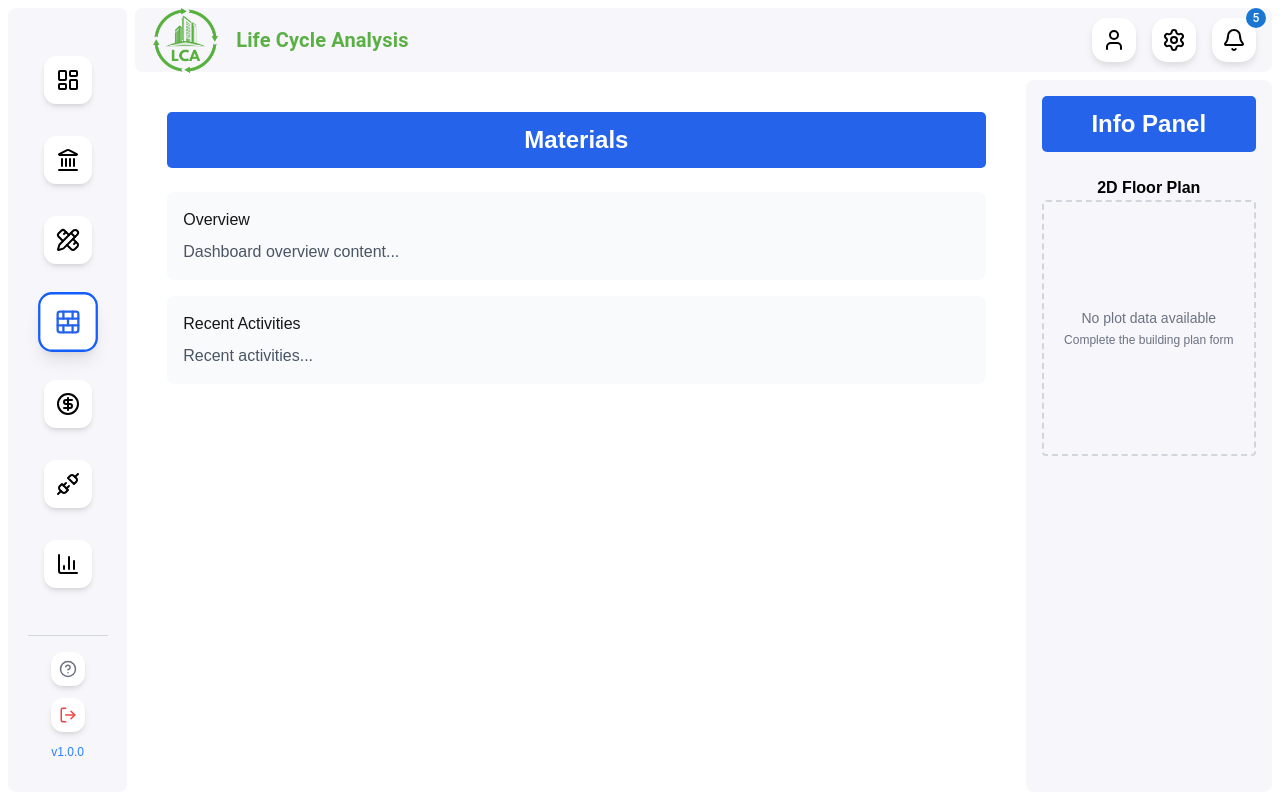
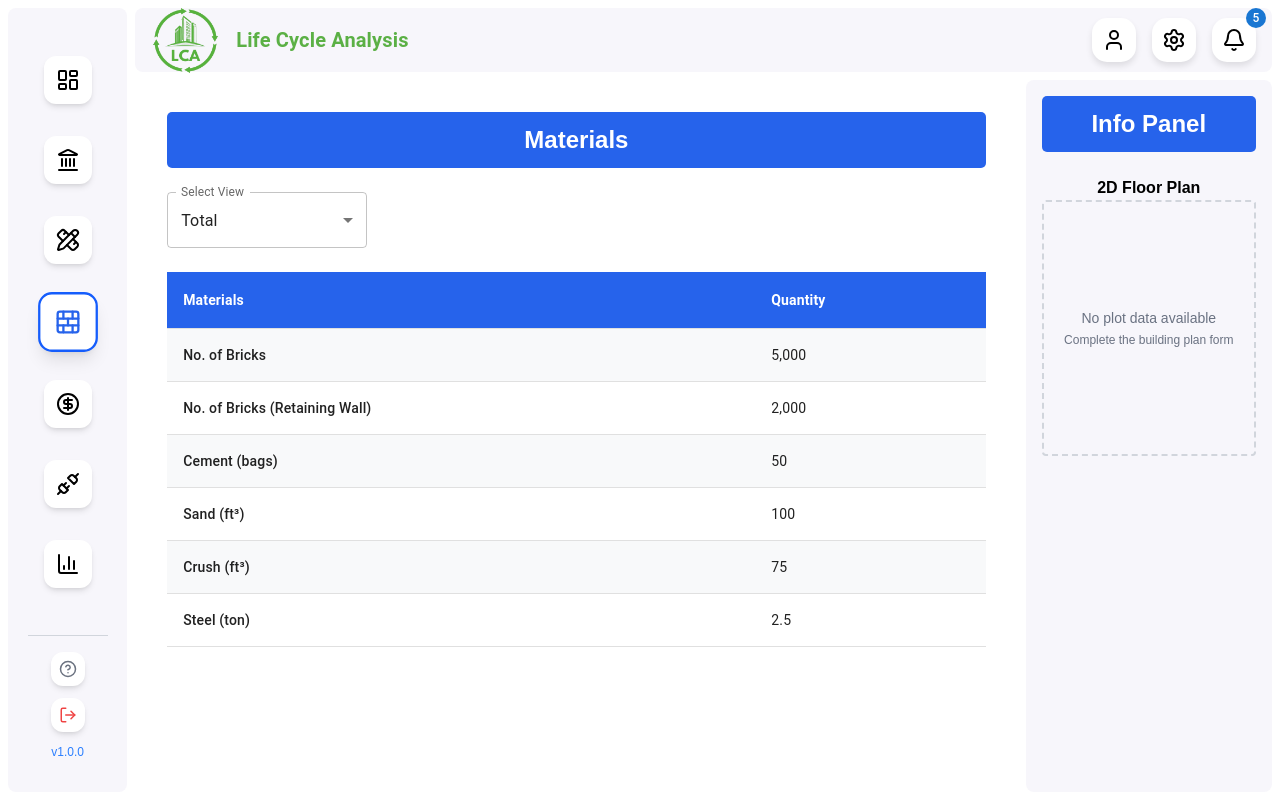
Before and after one commit to mianfarooqazam/life-cycle, a Next.js app: page / in a window 1280 px wide. Both pictures are taken after a click on the element 67 px from the left and 323 px from the top of the page. Shown: the top 794 px of the page. Built offline with nearby package versions, Linux system fonts and the light colour scheme; a web font is replaced by a local one.

Commit message:
Materials updated
Table added

Separate quantities for each material

```diff
--- a/src/app/pages/Materials.js
+++ b/src/app/pages/Materials.js
@@ -1,19 +1,224 @@
+import React, { useState } from 'react';
 import TitleHeader from '@/app/components/header/TitleHeader';
+import { Toaster } from 'react-hot-toast';
+import {
+  Table,
+  TableBody,
+  TableCell,
+  TableContainer,
+  TableHead,
+  TableRow,
+  FormControl,
+  InputLabel,
+  Select,
+  MenuItem,
+  Box,
+} from '@mui/material';
 
 export default function Materials() {
-    return (
-      <div className="p-2">
-         <TitleHeader>Materials</TitleHeader>
-        <div className="space-y-4">
-          <div className="bg-gray-50 dark:bg-gray-800 p-4 rounded-lg">
-            <h3 className="font-medium mb-2">Overview</h3>
-            <p className="text-gray-600 dark:text-gray-300">Dashboard overview content...</p>
-          </div>
-          <div className="bg-gray-50 dark:bg-gray-800 p-4 rounded-lg">
-            <h3 className="font-medium mb-2">Recent Activities</h3>
-            <p className="text-gray-600 dark:text-gray-300">Recent activities...</p>
-          </div>
-        </div>
-      </div>
-    );
-  }
+  const [selectedView, setSelectedView] = useState('total');
+
+  const viewOptions = [
+    { value: 'basement-raft', label: 'Basement Raft' },
+    { value: 'basement-strip', label: 'Basement Strip' },
+    { value: 'retaining-wall-brick', label: 'Retaining Wall (Brick)' },
+    { value: 'retaining-wall-concrete', label: 'Retaining Wall (Concrete)' },
+    { value: 'building-floor', label: 'Building Floor' },
+    { value: 'ground-slab', label: 'Ground Slab' },
+    { value: 'mumty-wall', label: 'Mumty Wall' },
+    { value: 'parapet-walls', label: 'Parapet Walls' },
+    { value: 'water-tank', label: 'Water Tank' },
+    { value: 'septic-tank', label: 'Septic Tank' },
+    { value: 'column', label: 'Column' },
+    { value: 'beam', label: 'Beam' },
+    { value: 'total', label: 'Total' }
+  ];
+
+  const getMaterialsData = (view) => {
+    const allMaterials = {
+      bricks: { material: "No. of Bricks", quantity: "5,000" },
+      bricksRetaining: { material: "No. of Bricks (Retaining Wall)", quantity: "2,000" },
+      cement: { material: "Cement (bags)", quantity: "50" },
+      sand: { material: "Sand (ft³)", quantity: "100" },
+      crush: { material: "Crush (ft³)", quantity: "75" },
+      steel: { material: "Steel (ton)", quantity: "2.5" }
+    };
+
+    switch (view) {
+      case 'basement-raft':
+        return [
+          allMaterials.bricks,
+          allMaterials.cement,
+          allMaterials.sand,
+          allMaterials.steel,
+          allMaterials.crush
+        ];
+
+      case 'basement-strip':
+        return [
+          allMaterials.bricks,
+          allMaterials.cement,
+          allMaterials.sand,
+          allMaterials.crush
+        ];
+
+      case 'retaining-wall-brick':
+        return [
+          allMaterials.bricksRetaining,
+          allMaterials.cement,
+          allMaterials.sand
+        ];
+
+      case 'retaining-wall-concrete':
+        return [
+          allMaterials.cement,
+          allMaterials.sand,
+          allMaterials.steel,
+          allMaterials.crush
+        ];
+
+      case 'building-floor':
+        return [
+          allMaterials.bricks,
+          allMaterials.cement,
+          allMaterials.sand
+        ];
+
+      case 'ground-slab':
+        return [
+          allMaterials.cement,
+          allMaterials.sand,
+          allMaterials.steel,
+          allMaterials.crush
+        ];
+
+      case 'mumty-wall':
+        return [
+          allMaterials.bricks,
+          allMaterials.cement,
+          allMaterials.sand
+        ];
+
+      case 'parapet-walls':
+        return [
+          allMaterials.bricks,
+          allMaterials.cement,
+          allMaterials.sand
+        ];
+
+      case 'water-tank':
+        return [
+          allMaterials.bricks,
+          allMaterials.cement,
+          allMaterials.sand,
+          allMaterials.steel,
+          allMaterials.crush
+        ];
+
+      case 'septic-tank':
+        return [
+          allMaterials.bricks,
+          allMaterials.cement,
+          allMaterials.sand,
+          allMaterials.steel,
+          allMaterials.crush
+        ];
+
+      case 'column':
+        return [
+          allMaterials.cement,
+          allMaterials.sand,
+          allMaterials.steel,
+          allMaterials.crush
+        ];
+
+      case 'beam':
+        return [
+          allMaterials.cement,
+          allMaterials.sand,
+          allMaterials.steel,
+          allMaterials.crush
+        ];
+
+      case 'total':
+      default:
+        return [
+          allMaterials.bricks,
+          allMaterials.bricksRetaining,
+          allMaterials.cement,
+          allMaterials.sand,
+          allMaterials.crush,
+          allMaterials.steel
+        ];
+    }
+  };
+
+  const handleViewChange = (event) => {
+    setSelectedView(event.target.value);
+  };
+
+  const materialsData = getMaterialsData(selectedView);
+
+  return (
+    <div className="grid grid-cols-1  p-2">
+      <Toaster />
+      <TitleHeader>Materials</TitleHeader>
+
+      {/* Selection Input */}
+      <Box sx={{ mb: 3 }}>
+
+        <FormControl sx={{ minWidth: 200 }}>
+          <InputLabel>Select View</InputLabel>
+          <Select
+            value={selectedView}
+            label="Select View"
+            onChange={handleViewChange}
+          >
+            {viewOptions.map((option) => (
+              <MenuItem
+                key={option.value}
+                value={option.value}
+                sx={{
+                  fontWeight: option.value === 'total' ? 'bold' : 'normal'
+                }}
+              >
+                {option.label}
+              </MenuItem>
+            ))}
+          </Select>
+        </FormControl>
+      </Box>
+
+      <TableContainer>
+        <Table>
+          <TableHead>
+            <TableRow sx={{ backgroundColor: "#2663eb" }}>
+              <TableCell sx={{ fontWeight: "bold", color: "#fff" }}>Materials</TableCell>
+              <TableCell sx={{ fontWeight: "bold", color: "#fff" }}>Quantity</TableCell>
+            </TableRow>
+          </TableHead>
+          <TableBody>
+            {materialsData.map((row, index) => (
+              <TableRow
+                key={index}
+                sx={{
+                  backgroundColor: index % 2 === 0 ? "#f8f9fa" : "#ffffff",
+                  '&:hover': {
+                    backgroundColor: "#e3f2fd"
+                  }
+                }}
+              >
+                <TableCell sx={{ fontWeight: "medium" }}>
+                  {row.material}
+                </TableCell>
+                <TableCell>
+                  {row.quantity}
+                </TableCell>
+              </TableRow>
+            ))}
+          </TableBody>
+        </Table>
+      </TableContainer>
+    </div>
+  );
+}
```
